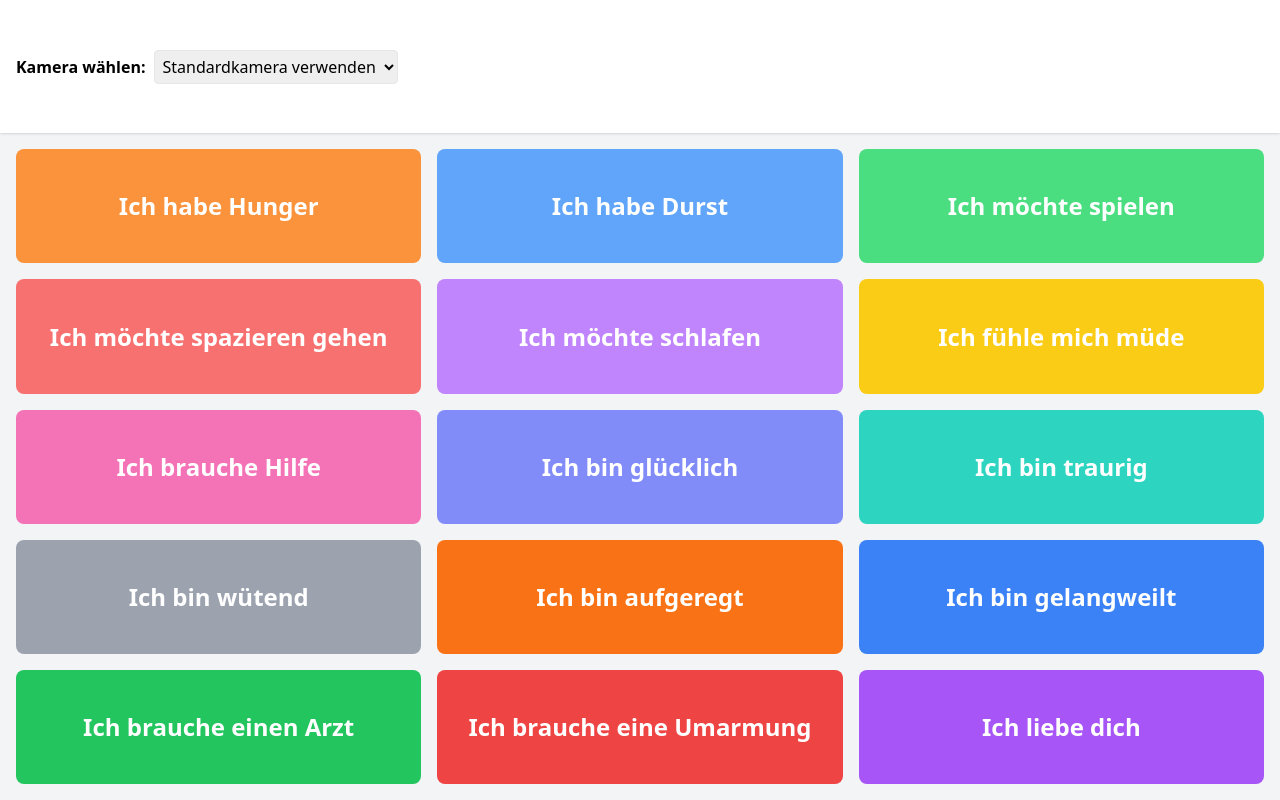
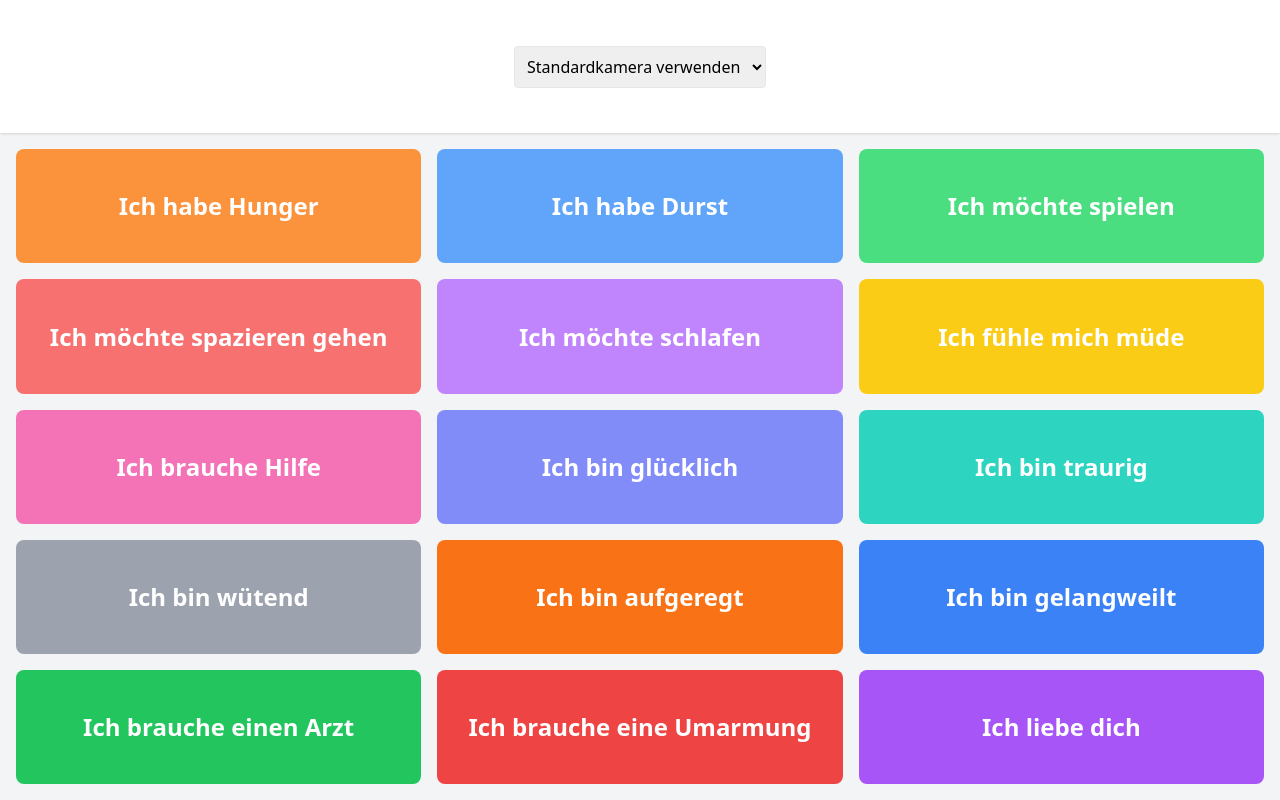
Before and after one commit to BastiBuilds/EyeTracking_Software, a plain HTML site: page src/index.html in a window 1280 px wide. Drawn offline with nearby package versions, Linux system fonts and the light colour scheme; a script that the page names is missing.

Commit message:
implement camera selection styling centered

```diff
--- a/src/index.html
+++ b/src/index.html
@@ -14,13 +14,11 @@
        1 Zeile für die Kameraauswahl, 5 Zeilen für die Buttons -->
   <div class="grid grid-rows-6 h-full w-full">
 
-    <!-- Oben: Kameraauswahl -->
-    <div class="row-span-1 flex items-center p-4 bg-white shadow">
-      <label for="cameraSelect" class="mr-2 font-bold">Kamera wählen:</label>
-      <select id="cameraSelect" class="border p-1 rounded">
-        <option value="">Standardkamera verwenden</option>
-      </select>
-    </div>
+    <div class="row-span-1 flex items-center justify-center bg-white shadow p-4">
+        <select id="cameraSelect" class="border p-2 rounded">
+          <option value="">Standardkamera verwenden</option>
+        </select>
+      </div>
 
     <!-- Unten: Buttons im 3-Spalten-Grid, 5 Zeilen, die den Rest des Bildschirms füllen -->
     <div class="row-span-5 grid grid-cols-3 gap-4 p-4">
```
